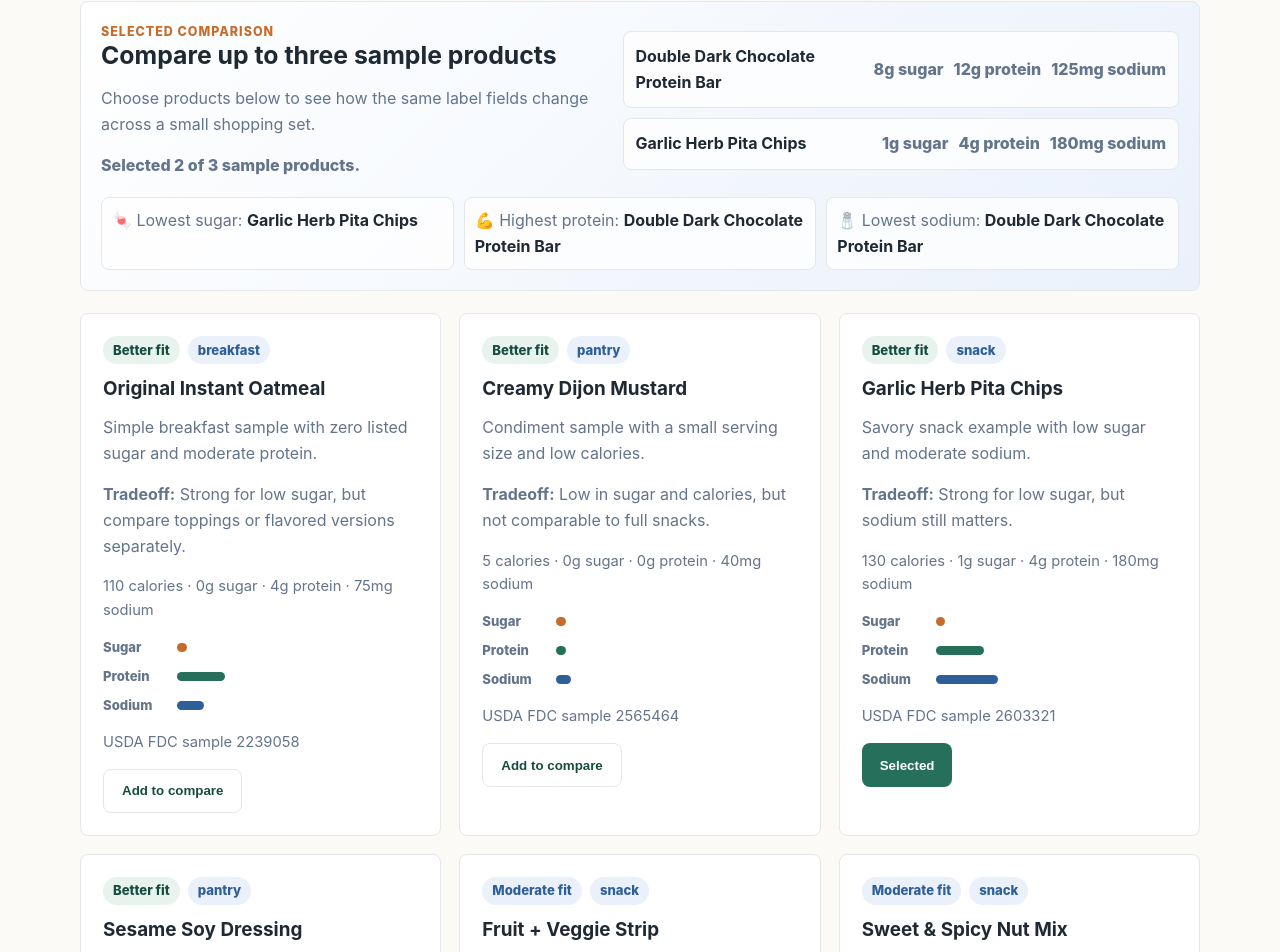
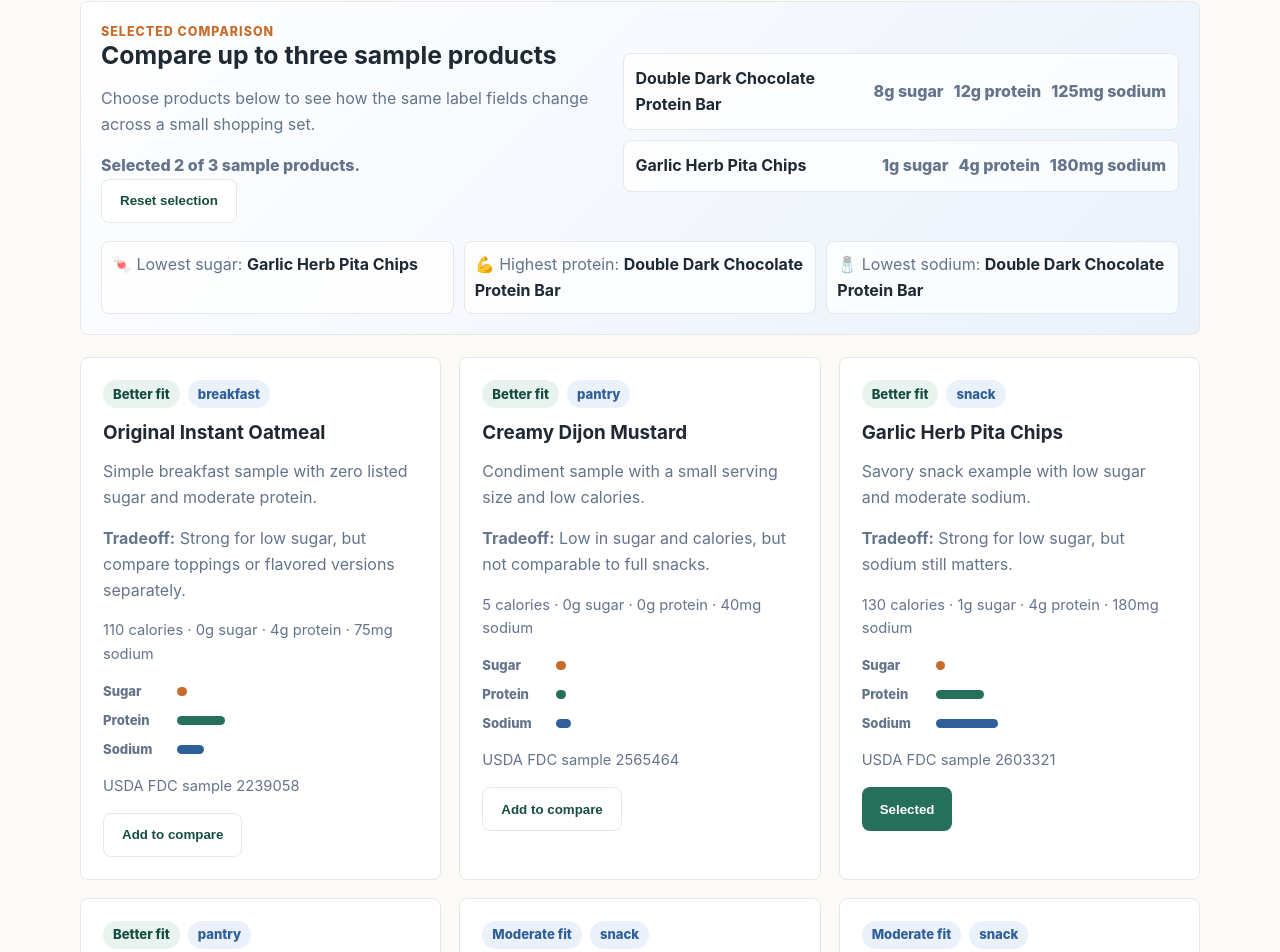
Before and after one commit to Astalos11/bettercart-ai-approval-site, a Next.js app: page /tools/food-comparison-demo in a window 1280 px wide. Shown: the part 2001-2953 px from the top of the page. Built offline with nearby package versions, Linux system fonts and the light colour scheme; no server answers.

Commit message:
Add demo selection reset

```diff
--- a/app/tools/food-comparison-demo/page.jsx
+++ b/app/tools/food-comparison-demo/page.jsx
@@ -11,6 +11,10 @@
 ];
 
 const categories = ["all", "snack", "bar", "pantry", "breakfast", "dessert"];
+const defaultSelectedNames = [
+  "Garlic Herb Pita Chips",
+  "Double Dark Chocolate Protein Bar"
+];
 
 function getFit(product, intent) {
   if (intent === "low_sugar") {
@@ -77,10 +81,7 @@
 export default function DemoPage() {
   const [intent, setIntent] = useState("low_sugar");
   const [category, setCategory] = useState("all");
-  const [selectedNames, setSelectedNames] = useState([
-    "Garlic Herb Pita Chips",
-    "Double Dark Chocolate Protein Bar"
-  ]);
+  const [selectedNames, setSelectedNames] = useState(defaultSelectedNames);
   const sortedProducts = useMemo(() => {
     return demoProducts.filter((product) => category === "all" || product.category === category).sort((a, b) => {
       if (intent === "low_sugar") return a.totalSugar - b.totalSugar;
@@ -244,6 +245,13 @@
             <p className="selection-status" role="status">
               Selected {selectedProducts.length} of 3 sample products.
             </p>
+            <button
+              className="button secondary"
+              type="button"
+              onClick={() => setSelectedNames(defaultSelectedNames)}
+            >
+              Reset selection
+            </button>
           </div>
           <div className="selected-grid">
             {selectedProducts.map((product) => (
```
